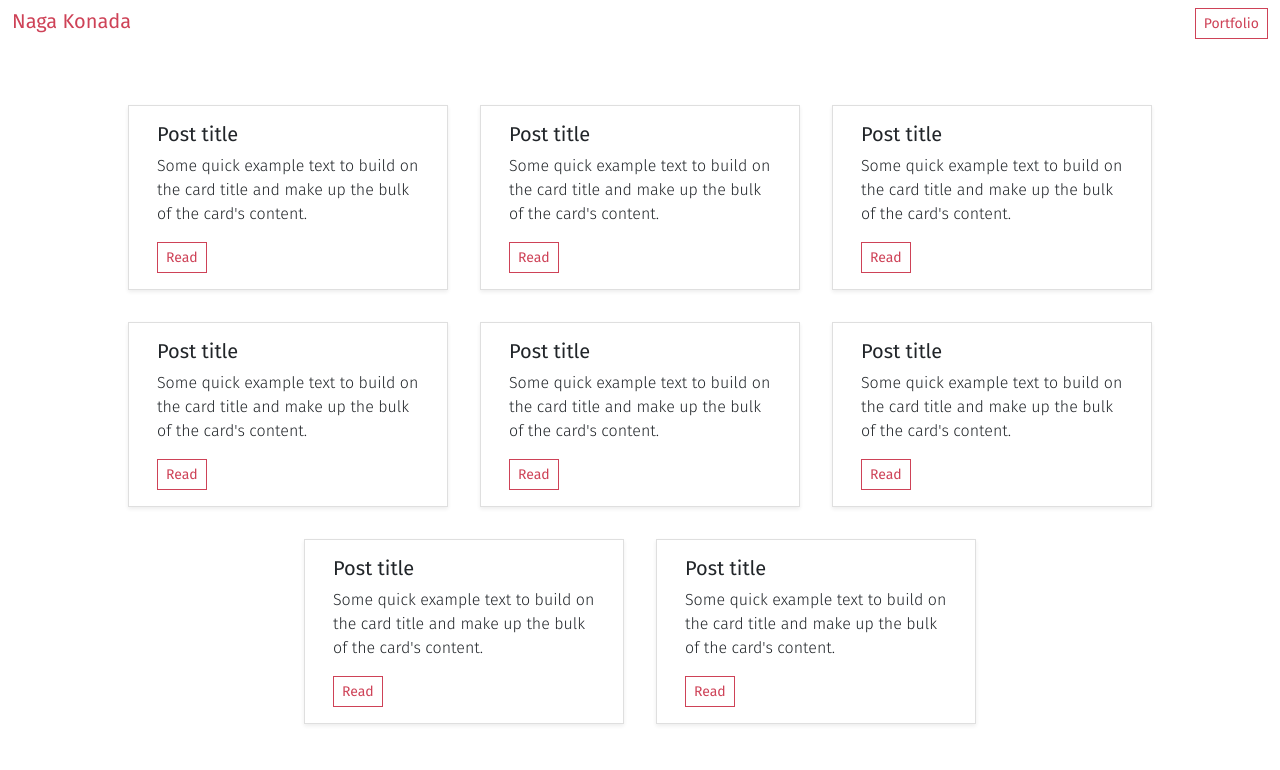
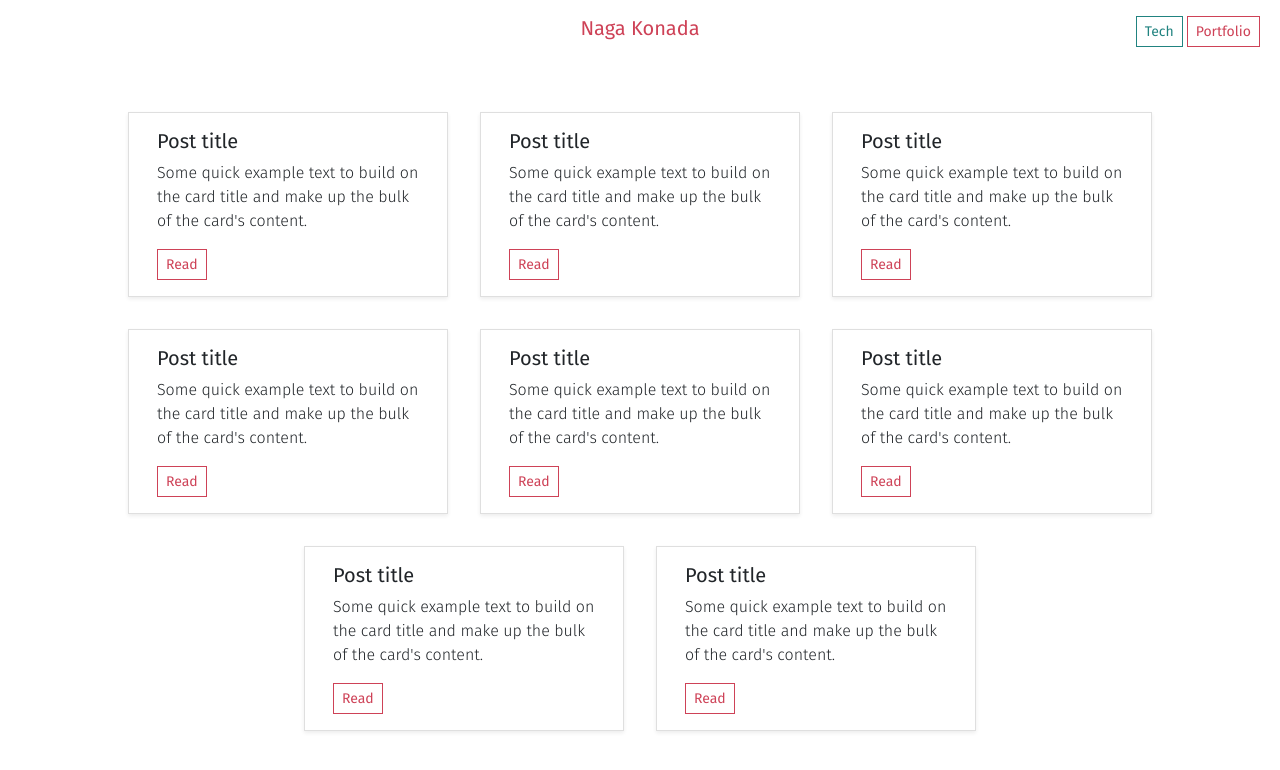
Before and after one commit to ChaituKNag/blog.nagakonada.com, a Gatsby site: page / in a window 1280 px wide. Built offline with nearby package versions, Linux system fonts and the light colour scheme; Gatsby itself is replaced by a stand-in of ours.

Commit message:
feat: Header component created

```diff
--- /dev/null
+++ b/src/components/Header.js
@@ -0,0 +1,32 @@
+import React from "react";
+import { Link } from "gatsby";
+
+const Header = () => {
+  return (
+    <header className="mb-5 mt-3">
+      <nav className="col d-flex align-items-baseline justify-content-between position-relative">
+        <h1 className="fs-5 d-inline-block flex-grow-1 text-start text-md-center">
+          <Link to="/" className="text-decoration-none">
+            Naga Konada
+          </Link>
+        </h1>
+        <div className="position-absolute end-0 me-2">
+          <a
+            href="https://tech.nagakonada.com"
+            className="btn btn-outline-secondary btn-sm me-1"
+          >
+            Tech
+          </a>
+          <a
+            href="https://nagakonada.com"
+            className="btn btn-outline-primary btn-sm"
+          >
+            Portfolio
+          </a>
+        </div>
+      </nav>
+    </header>
+  );
+};
+
+export default Header;
--- a/src/pages/index.js
+++ b/src/pages/index.js
@@ -1,19 +1,13 @@
-import { Link } from "gatsby"
 import * as React from "react"
 import Card from "../components/Card"
+import Header from "../components/Header"
 
 // markup
 const IndexPage = () => {
   return (
-    <main className="container-fluid my-2">
-      <header className="mb-5">
-        <nav className="col d-flex align-items-baseline justify-content-between">
-          <h1 className="fs-5 d-inline-block">
-            <Link to="/" className="text-decoration-none">Naga Konada</Link>
-          </h1>
-          <button className="btn btn-outline-primary btn-sm">Portfolio</button>
-        </nav>
-      </header>
+    <div className="container-fluid my-2">
+      <Header />
+      <main className="">
         <section className="row justify-content-center px-2 px-sm-0">
           <Card />
           <Card />
@@ -25,6 +19,7 @@ const IndexPage = () => {
           <Card />
         </section>
       </main>
+    </div>
   )
 }
 
```
Lines whose indentation alone changed are shown as unchanged.
